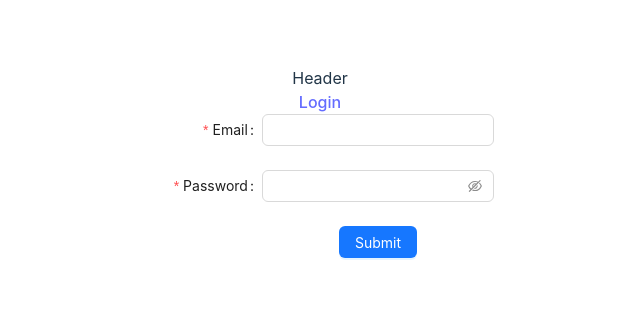
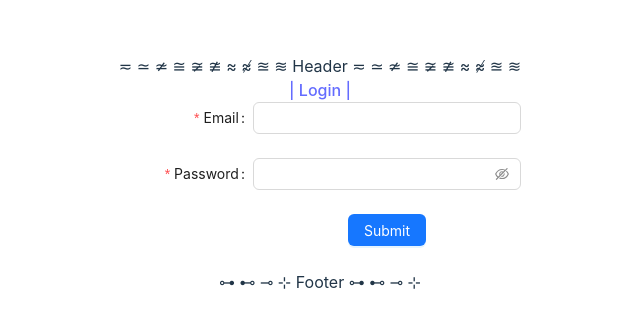
Before and after one commit to pafz/react-e-commerce-candy, a React (Vite) app: page / in a window 1280 px wide. Shown: the part 226-554 px from the top of the page, without its empty margins (320-960 px from the left). Built offline with nearby package versions, Linux system fonts and the light colour scheme.

Commit message:
Header, Login, Profile UserState modificated

```diff
--- a/src/App.jsx
+++ b/src/App.jsx
@@ -4,6 +4,7 @@ import Login from './components/Login/Login';
 import Header from './components/Header/Header';
 import Profile from './components/Profile/Profile';
 import { UserProvider } from './context/UserContext/UserState';
+import Footer from './components/Footer/Footer';
 
 function App() {
   return (
@@ -15,6 +16,7 @@ function App() {
             <Route path="/" element={<Login />} />
             <Route path="/profile" element={<Profile />} />
           </Routes>
+          <Footer />
         </UserProvider>
       </Router>
     </div>
--- /dev/null
+++ b/src/components/Footer/Footer.jsx
@@ -0,0 +1,7 @@
+import React from 'react';
+
+const Footer = () => {
+  return <div>⊶ ⊷ ⊸ ⊹ Footer ⊶ ⊷ ⊸ ⊹</div>;
+};
+
+export default Footer;
--- a/src/components/Header/Header.jsx
+++ b/src/components/Header/Header.jsx
@@ -17,12 +17,12 @@ const Header = () => {
 
   return (
     <nav className="header">
-      <span>Header</span>
+      <span>≂ ≃ ≄ ≅ ≆ ≇ ≈ ≉ ≊ ≋ Header ≂ ≃ ≄ ≅ ≆ ≇ ≈ ≉ ≊ ≋</span>
       <div>
         {token ? (
           <>
             <span onClick={logoutUser}>
-              <Link to="/">Logout</Link>
+              <Link to="/">Logout | </Link>
             </span>
             <span>
               <Link to="/profile">Profile</Link>
@@ -30,7 +30,7 @@ const Header = () => {
           </>
         ) : (
           <span>
-            <Link to="/">Login</Link>
+            <Link to="/"> | Login | </Link>
           </span>
         )}
       </div>
--- a/src/components/Login/Login.jsx
+++ b/src/components/Login/Login.jsx
@@ -3,9 +3,11 @@ import './Login.scss';
 import { useContext, useEffect } from 'react';
 import { UserContext } from '../../context/UserContext/UserState';
 import { Form, Input, Button } from 'antd';
+import { useNavigate } from 'react-router-dom';
 
 const Login = () => {
   const { login } = useContext(UserContext);
+  const navigate = useNavigate();
 
   const onFinish = values => {
     login(values);
--- a/src/components/Profile/Profile.jsx
+++ b/src/components/Profile/Profile.jsx
@@ -7,12 +7,13 @@ const Profile = () => {
   useEffect(() => {
     getUserInfo();
   }, []);
+  console.log(user);
 
   if (!user) {
     return <span>Cargando...</span>;
   }
-
-  return <div>Profile {user.name}</div>;
+  //FIXME: change values, how to print in an easy way?
+  return <div>Your profile {user.name}</div>;
 };
 
 export default Profile;
--- a/src/context/UserContext/UserState.jsx
+++ b/src/context/UserContext/UserState.jsx
@@ -27,14 +27,14 @@ export const UserProvider = ({ children }) => {
 
   const getUserInfo = async () => {
     const token = JSON.parse(localStorage.getItem('token'));
-    const res = await axios.get(API_URL + '/users/info', {
+    const res = await axios.get(API_URL + '/users/getUser', {
       headers: {
         authorization: token,
       },
     });
     dispatch({
       type: 'GET_USER_INFO',
-      payload: res.data,
+      payload: res.data.user,
     });
     return res;
   };
```
Also changed, not shown: src/components/Footer/Footer.scss (added).
